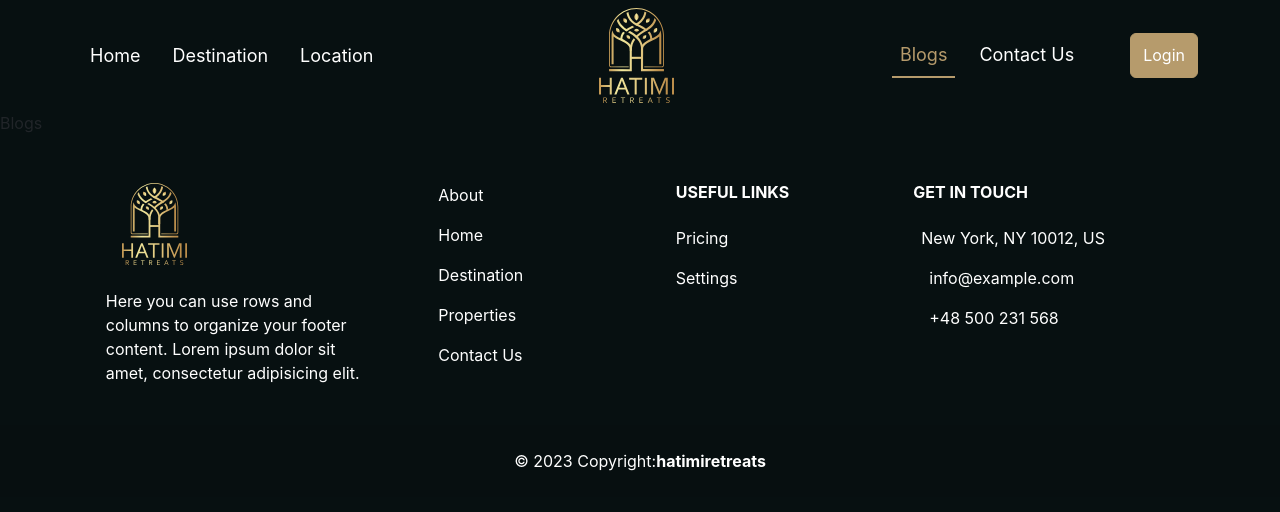
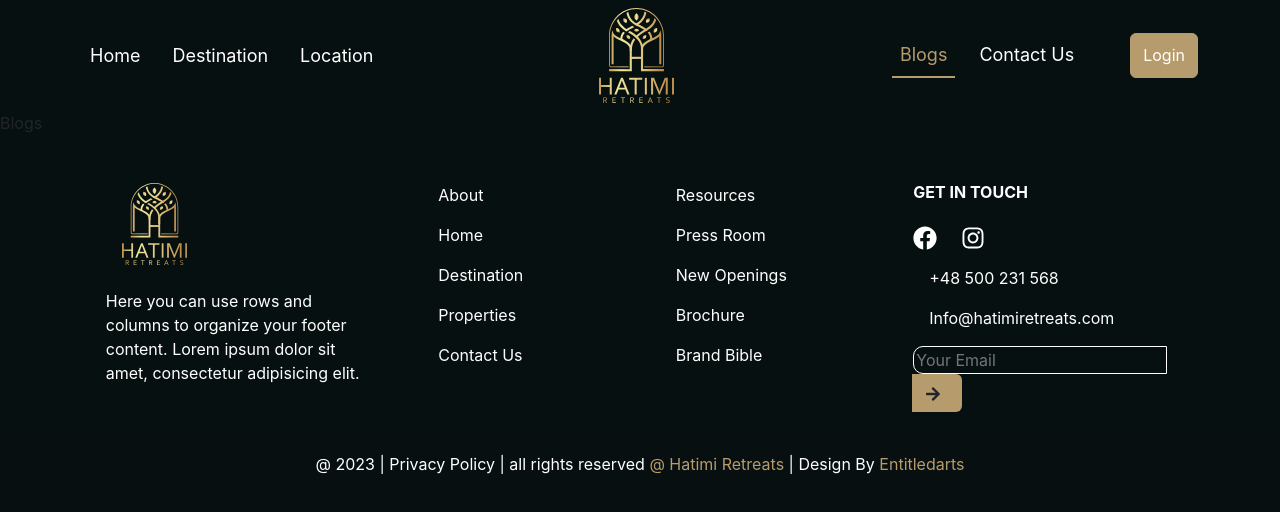
Before and after one commit to Earts-vinay/hatimiretreats, a React (Create React App) app: page /blogs in a window 1280 px wide. Shown: the top 512 px of the page. Built offline with nearby package versions, Linux system fonts and the light colour scheme.

Commit message:
mon 20-11-2023

```diff
--- a/package.json
+++ b/package.json
@@ -18,10 +18,12 @@
     "react-dom": "^18.2.0",
     "react-icons": "^4.12.0",
     "react-id-swiper": "^4.0.0",
+    "react-multi-carousel": "^2.8.4",
     "react-responsive-carousel": "^3.2.23",
     "react-router-dom": "^6.18.0",
     "react-scripts": "5.0.1",
     "react-select": "^5.8.0",
+    "react-slick": "^0.29.0",
     "swiper": "^11.0.4",
     "web-vitals": "^2.1.4"
   },
--- a/src/App.css
+++ b/src/App.css
@@ -25,27 +25,21 @@ body{
   background-color: #B69B6C;
 }
 
+.nav{
+  z-index: 2;
+}
+
 .imagechanger{
   position: relative;
-  top: -7rem;
-  z-index: -1;
+ top: -7rem;
   background-size: cover;
-}
-.home-background {
-  position: relative;
-  top: -7rem;
-  left: 0;
-  right: 0;
-  width: 100%;
-  height: 100vh;
-  z-index: -1;
 }
 
 .imagelist {
   display: flex;
   justify-content: center;
   position: relative;
-  top: -10.5rem;
+  top: -10rem;
   gap: 20px;
 }
 .imagenavlist {
@@ -80,8 +74,13 @@ body{
 .searchbarborder{
   border: 1px solid #B69B6C ;
   border-radius: 10px;
-  background-color: #071011;
+  background-color:rgba(15, 15, 15, 0.705);
   opacity: 30px;
+}
+
+.gateway{
+  position: relative;
+  top: -7rem;
 }
 
 .calendar-icon{
@@ -104,10 +103,11 @@ body{
 }
 
 
-
 .bgcard{
   background-color: #071011;
   color:white;
+  width: 25rem;
+  overflow: hidden;
 }
 
 .background-container {
@@ -134,3 +134,50 @@ body{
   text-decoration: none;
   color: white;
 }
+.egns-lab{
+  color:#B69B6C ;
+  text-decoration: none;
+}
+.form-newsletter {
+  background-color: #071011;
+  border: 1px solid white;
+  border-radius: 10px;
+}
+
+
+@media only screen and (max-width: 600px) {
+  .searchbar-section{
+
+    position: static;
+  }
+  .imagelist{
+    position: static;
+  }
+  .list-none{
+    display: flex;
+    flex-wrap: wrap;
+    padding: 10px;
+
+  }
+  .searchbar-mobile{
+    gap: 25px;
+  }
+  .blog_card{
+
+    gap: 60px;
+  }
+  .react-multi-carousel-item  {
+    width: 500px;
+  }
+  .gateway{
+    position: static;
+    margin-top: 3rem;
+  }
+  .imagechanger{
+    position: static;
+  }
+  .carousel{
+    width: 100% !important;
+  }
+
+}
--- a/src/components/Destination.js
+++ b/src/components/Destination.js
@@ -1,11 +1,13 @@
 import React from 'react'
 import Navbar from './Navbar'
 import Testimonials from './HomeContent/Testimonials'
+import ImageChanger from './HomeContent/ImageChanger'
 
 const Destination = () => {
   return (
   <>
 <Testimonials/>
+<ImageChanger/>
   </>
   )
 }
--- a/src/components/Footer.js
+++ b/src/components/Footer.js
@@ -1,10 +1,11 @@
 import React from 'react';
 import { MDBFooter, MDBContainer, MDBRow, MDBCol, MDBIcon } from 'mdb-react-ui-kit';
 import { Link } from 'react-router-dom'; // Import Link component
+import { FaFacebook, FaInstagram,FaArrowRight  } from 'react-icons/fa';
 
 const Footer = () => {
   return (
-    <footer>
+    <footer className='mt-5'>
       <div className="footer text-white ">
         <MDBFooter bgColor='#071011' className='text-center text-white text-lg-start text-muted '>
           {/* Your footer content */}
@@ -57,15 +58,30 @@ const Footer = () => {
 
                 {/* Column for Useful links */}
                 <MDBCol md='3' lg='2' xl='2' className='mx-auto mb-4 text-white'>
-                  <h6 className='text-uppercase fw-bold mb-4'>Useful links</h6>
+
                   <p>
                     <Link to='/pricing' className='footerlist'>
-                      Pricing
+                    Resources
                     </Link>
                   </p>
                   <p>
                     <Link to='/settings' className='footerlist'>
-                      Settings
+                      Press Room
+                    </Link>
+                  </p>
+                  <p>
+                    <Link to='/settings' className='footerlist'>
+                      New Openings
+                    </Link>
+                  </p>
+                  <p>
+                    <Link to='/settings' className='footerlist'>
+                    Brochure
+                    </Link>
+                  </p>
+                  <p>
+                    <Link to='/settings' className='footerlist'>
+                    Brand Bible
                     </Link>
                   </p>
                   {/* Add similar Links for other useful links */}
@@ -74,17 +90,27 @@ const Footer = () => {
                 {/* Column for Contact */}
                 <MDBCol md='4' lg='3' xl='3' className='mx-auto mb-md-0 mb-4 text-white'>
                   <h6 className='text-uppercase fw-bold mb-4'>Get in Touch</h6>
+                  <p className='d-flex'>
+            <FaFacebook className='fs-4 me-4' style={{ color: 'white' }} />
+            <FaInstagram className='fs-4' style={{ color: 'white' }} />
+          </p>
                   <p>
-                    <MDBIcon color='secondary' icon='home' className='me-2' />
-                    New York, NY 10012, US
+                    <MDBIcon color='secondary' icon='phone' className='me-3' /> +48 500 231 568
                   </p>
                   <p>
                     <MDBIcon color='secondary' icon='envelope' className='me-3' />
-                    info@example.com
+                    Info@hatimiretreats.com
                   </p>
-                  <p>
-                    <MDBIcon color='secondary' icon='phone' className='me-3' /> +48 500 231 568
-                  </p>
+
+                  <form >
+            <div className='input-group mb-3'>
+              <input type='email' className='form-newsletter text-secondary' placeholder='Your Email' aria-label='Your Email' aria-describedby='button-addon2' />
+              <button className='btn ' type='button' id='button-addon2'>
+                <FaArrowRight className='me-2' /> {/* Right Arrow Icon */}
+              </button>
+            </div>
+          </form>
+
                 </MDBCol>
               </MDBRow>
             </MDBContainer>
@@ -92,10 +118,19 @@ const Footer = () => {
 
           {/* Bottom section of the footer */}
           <div className='text-center p-4 text-white' style={{ backgroundColor: 'rgba(0, 0, 0, 0.05)' }}>
-            © 2023 Copyright:
-            <Link to='' className='footerlist fw-bold'>
-              hatimiretreats
-            </Link>
+          <p>
+               @ 2023{" "} | Privacy Policy | all rights reserved {" "}
+                <a href="#" className="egns-lab">
+                   @ Hatimi Retreats {" "}
+                </a>{" "}
+                {" "}  | Design By{" "}
+                <a
+                  href="https://themeforest.net/category/site-templates?term=egenslab"
+                  className="egns-lab"
+                >
+                  Entitledarts
+                </a>
+              </p>
           </div>
         </MDBFooter>
       </div>
--- a/src/components/HomeContent/Blogs.js
+++ b/src/components/HomeContent/Blogs.js
@@ -29,7 +29,7 @@ const Blogs = () => {
       <div className="blogs text-white">
         <span>BLOGS</span>
         <h2>Our Travel Stories</h2>
-        <div className="blog_card row my-5">
+        <div className="blog_card justify-content-center row my-5">
           {cardData.map((card, index) => (
             <div key={index} className="card bgcard gap-2" style={{ width: "20rem" }}>
               <img
--- a/src/components/HomeContent/ImageChanger.js
+++ b/src/components/HomeContent/ImageChanger.js
@@ -22,7 +22,7 @@ const ImageChanger = () => {
       <div className=" p-0">
         {selectedImage && (
           <div className="p-0">
-            <img src={selectedImage} alt="Selected" className="w-100 h-100vh" />
+            <img src={selectedImage} alt="Selected" className="w-100 h-100" />
           </div>
         )}
         {/* Content area to display the selected image */}
--- a/src/components/HomeContent/Instagramfeed.js
+++ b/src/components/HomeContent/Instagramfeed.js
@@ -18,13 +18,13 @@ const Instagramfeed = () => {
   ];
   return (
     <div className="container">
-      <div className="insta text-white">
-        <FaInstagram className="fs-2" /> {/* Instagram Icon */}
+      <div className="insta text-white  align-items-center">
+        <FaInstagram className="fs-2 me-2" /> {/* Instagram Icon */}
         <h2>Instagram Feed</h2>
       </div>
-      <div className="instafeed row my-5">
+      <div className="instafeed row row-cols-1 row-cols-md-2 row-cols-lg-4 g-3 my-5">
         {cardData.map((card, index) => (
-          <div key={index} className=" w-25 gap-2" style={{ height: "20rem" }}>
+          <div key={index} className="col">
             <img
               className="rounded img-fluid h-100"
               src={card.imgSrc}
--- a/src/components/HomeContent/Testimonials.js
+++ b/src/components/HomeContent/Testimonials.js
@@ -45,10 +45,11 @@ const Testimonials = () => {
                               <img
                                 src={`assets/profile.png`}
                                 style={{ width: 50 }}
+
                                 alt="image"
                               />
                             </div>
-                            <div className="author-text text-white">
+                            <div className="author-text text-white w-100">
                               <h5>{testimonial.author}</h5>
                               <p className="fs-6 text-white">
                                 {testimonial.designation}
--- a/src/components/Navbar.js
+++ b/src/components/Navbar.js
@@ -3,7 +3,7 @@ import { NavLink } from 'react-router-dom';
 
 const Navbar = () => {
   return (
-    <nav className="navbar navbar-expand-lg navbar-light bg-transparent">
+    <nav className="navbar navbar-expand-lg navbar-light bg-transparent nav">
       <div className="container">
         <button
           className="navbar-toggler"
--- a/src/index.js
+++ b/src/index.js
@@ -3,7 +3,7 @@ import ReactDOM from 'react-dom/client';
 import './index.css';
 import App from './App';
 import reportWebVitals from './reportWebVitals';
-import { BrowserRouter } from 'react-router-dom';
+
 
 const root = ReactDOM.createRoot(document.getElementById('root'));
 root.render(
```
Also changed, not shown: src/components/Home.js (+7 -5 lines), src/components/HomeContent/Tourplaces.js (+39 -37 lines), 1 other file (tests, documents, lock files or other folders).
